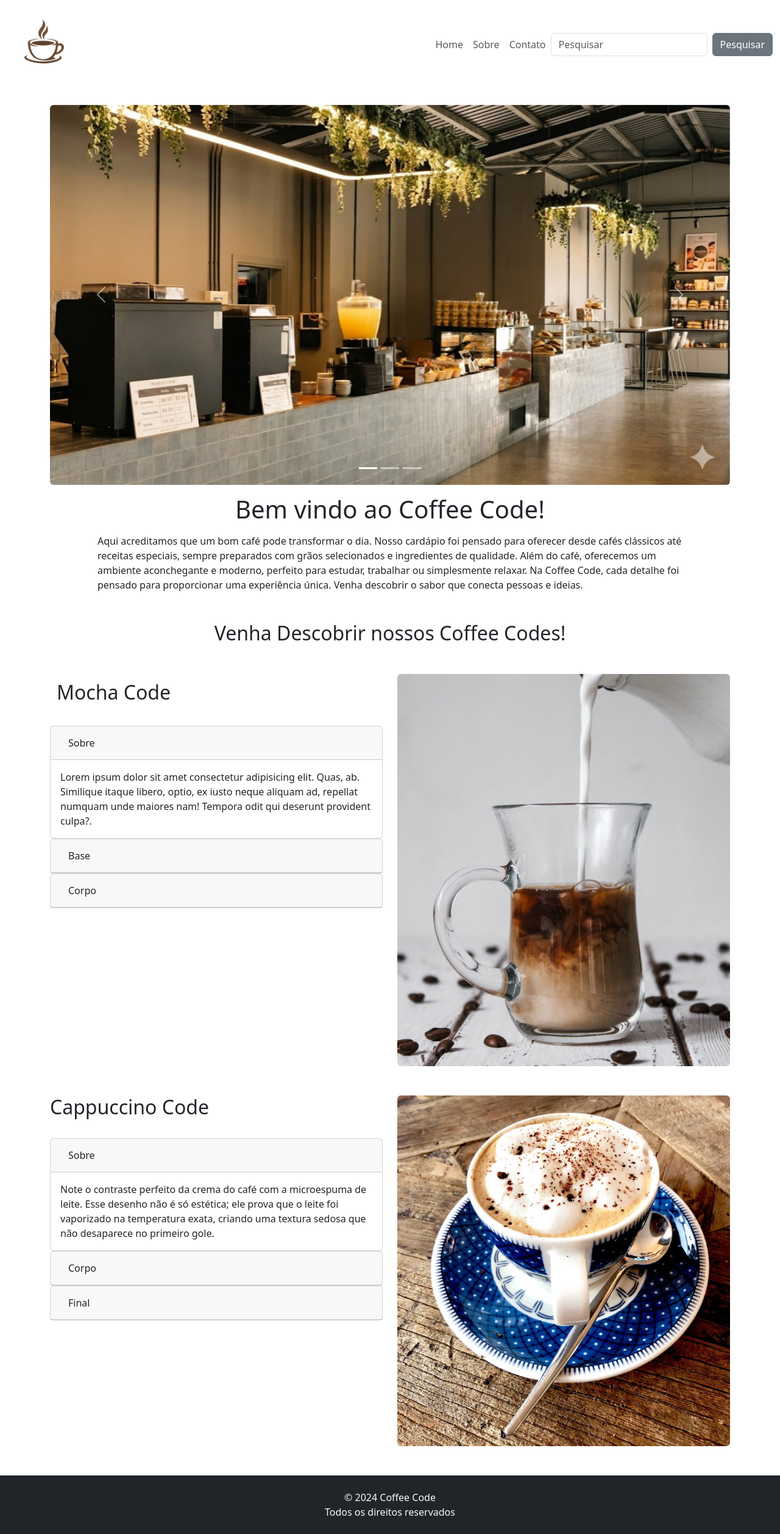
After one commit to SamuelMartins00/cafeteria, a Flask app: page / in a window 1280 px wide. The commit adds this page. Shown: the whole page at 61% size. Run offline with Flask 3, Linux system fonts and the light colour scheme.

Commit message:
feat app.py

```diff
--- a/app.py
+++ b/app.py
@@ -9,8 +9,11 @@ def hello():
 
 @app.route("/contatos")
 def user():
-    return render_template("contatos.html")
+    return render_template("contato.html")
 
-@app.route("/quemsomos")
+@app.route("/sobre")
 def who():
     return render_template("sobre.html")
+
+if __name__ == "__main__":
+    app.run (debug = True)
--- /dev/null
+++ b/templates/base.html
@@ -0,0 +1,60 @@
+<!DOCTYPE html>
+<html lang="pt-br">
+
+<head>
+  <meta charset="UTF-8">
+  <meta name="viewport" content="width=device-width, initial-scale=1.0">
+  <link rel="stylesheet" href="{{url_for('static', filename='/style.css')}}">
+  <title>Coffee Code{% block title %}{% endblock %}</title>
+  <link href="https://cdn.jsdelivr.net/npm/bootstrap@5.3.8/dist/css/bootstrap.min.css" rel="stylesheet"
+    integrity="sha384-sRIl4kxILFvY47J16cr9ZwB07vP4J8+LH7qKQnuqkuIAvNWLzeN8tE5YBujZqJLB" crossorigin="anonymous">
+</head>
+
+  <script src="https://cdn.jsdelivr.net/npm/bootstrap@5.3.8/dist/js/bootstrap.bundle.min.js"
+    integrity="sha384-FKyoEForCGlyvwx9Hj09JcYn3nv7wiPVlz7YYwJrWVcXK/BmnVDxM+D2scQbITxI"
+    crossorigin="anonymous"></script>
+
+  <header>
+    <div class="navbar navbar-expand-sm bg-muted navbar-muted">
+      <div class="container-fluid">
+        <a class="navbar-brand" href="/"><img class="img-fluid" style="max-width: 120px;"
+            src="{{url_for('static', filename='/logo3.0.png')}}" alt="logo"></a>
+        <button class="navbar-toggler" type="button" data-bs-toggle="collapse" data-bs-target="#collapsibleNavbar">
+          <span class="navbar-toggler-icon"></span>
+        </button>
+
+        <div class="collapse navbar-collapse" id="collapsibleNavbar">
+          <ul class="navbar-nav ms-auto">
+            <li class="nav-item">
+              <a class="nav-link" href="/">Home</a>
+            </li>
+            <li class="nav-item">
+              <a class="nav-link" href="/sobre">Sobre</a>
+            </li>
+            <li class="nav-item">
+              <a class="nav-link" href="/contatos">Contato</a>
+            </li>
+          </ul>
+
+          <form class="d-flex">
+            <input class="form-control me-2 h-99" type="text" placeholder="Pesquisar">
+            <button class="btn btn-secondary" type="button">Pesquisar</button>
+          </form>
+        </div>
+      </div>
+  </header>
+
+{% block content %} {% endblock %}
+
+  <footer class="bg-dark text-light text-center py-4 mt-5">
+    <div class="container">
+      <div>
+        <p class="mb-0">© 2024 Coffee Code</p>
+        <p class="mb-0">Todos os direitos reservados</p>
+      </div>
+    </div>
+  </footer>
+
+</body>
+
+</html>
--- a/index.html
+++ b/templates/index.html
@@ -1,50 +1,8 @@
-<!DOCTYPE html>
-<html lang="pt-br">
-
-<head>
-  <meta charset="UTF-8">
-  <meta name="viewport" content="width=device-width, initial-scale=1.0">
-  <link rel="stylesheet" href="./Style/style.css">
-  <title>Coffee Code</title>
-  <link href="https://cdn.jsdelivr.net/npm/bootstrap@5.3.8/dist/css/bootstrap.min.css" rel="stylesheet"
-    integrity="sha384-sRIl4kxILFvY47J16cr9ZwB07vP4J8+LH7qKQnuqkuIAvNWLzeN8tE5YBujZqJLB" crossorigin="anonymous">
-</head>
+{% extends "base.html" %}
+Coffee Code{% block title %}/home{% endblock %}
+{% block content %}
 
 <body>
-
-  <script src="https://cdn.jsdelivr.net/npm/bootstrap@5.3.8/dist/js/bootstrap.bundle.min.js"
-    integrity="sha384-FKyoEForCGlyvwx9Hj09JcYn3nv7wiPVlz7YYwJrWVcXK/BmnVDxM+D2scQbITxI"
-    crossorigin="anonymous"></script>
-
-  <header>
-    <div class="navbar navbar-expand-sm bg-muted navbar-muted">
-      <div class="container-fluid">
-        <a class="navbar-brand" href="index.html"><img class="img-fluid" style="max-width: 120px;"
-            src="./Imagem/logo3.0.png" alt=""></a>
-        <button class="navbar-toggler" type="button" data-bs-toggle="collapse" data-bs-target="#collapsibleNavbar">
-          <span class="navbar-toggler-icon"></span>
-        </button>
-
-        <div class="collapse navbar-collapse" id="collapsibleNavbar">
-          <ul class="navbar-nav ms-auto">
-            <li class="nav-item">
-              <a class="nav-link" href="index.html">Home</a>
-            </li>
-            <li class="nav-item">
-              <a class="nav-link" href="sobre.html">Sobre</a>
-            </li>
-            <li class="nav-item">
-              <a class="nav-link" href="contato.html">Contato</a>
-            </li>
-          </ul>
-
-          <form class="d-flex">
-            <input class="form-control me-2 h-99" type="text" placeholder="Pesquisar">
-            <button class="btn btn-secondary" type="button">Pesquisar</button>
-          </form>
-        </div>
-      </div>
-  </header>
 
   <main class="container">
     <div id="demo" class="carousel slide" data-bs-ride="carousel">
@@ -57,13 +15,13 @@
 
       <div class="carousel-inner rounded">
         <div class="carousel-item active">
-          <img src="./Imagem/carrossel1.jpg" alt="Cafeteria" class="d-block" style="width:100%">
+          <img src="{{url_for('static', filename='/carrossel1.jpg')}}" alt="Cafeteria" class="d-block" style="width:100%">
         </div>
         <div class="carousel-item">
-          <img src="./Imagem/carrossel2.jpg" alt="Cafeteria" class="d-block" style="width:100%">
+          <img src="{{url_for('static', filename='/carrossel2.jpg')}}" alt="Cafeteria" class="d-block" style="width:100%">
         </div>
         <div class="carousel-item">
-          <img src="./Imagem/carrossel3.jpg" alt="Cafeteria" class="d-block" style="width:100%">
+          <img src="{{url_for('static', filename='/carrossel3.jpg')}}" alt="Cafeteria" class="d-block" style="width:100%">
         </div>
       </div>
 
@@ -150,7 +108,7 @@
       </div>
 
       <div class="col-md-6">
-        <img src="./Imagem/mochaet2.jpg" alt="Mocha Café" class="img-fluid rounded">
+        <img src="{{url_for('static', filename='/mochaet2.jpg')}}" alt="Mocha Café" class="img-fluid rounded">
       </div>
 
     </div>
@@ -216,22 +174,11 @@
       </div>
 
       <div class="col-md-6">
-        <img src="./Imagem/cappuccino.jpg" alt="Mocha Café" class="img-fluid rounded w-65 h-65"
+        <img src="{{url_for('static', filename='/cappuccino.jpg')}}" alt="Mocha Café" class="img-fluid rounded w-65 h-65"
           style="object-fit: cover;">
       </div>
 
     </div>
   </article>
 
-  <footer class="bg-dark text-light text-center py-4 mt-5">
-    <div class="container">
-      <div>
-        <p class="mb-0">© 2024 Coffee Code</p>
-        <p class="mb-0">Todos os direitos reservados</p>
-      </div>
-    </div>
-  </footer>
-
-</body>
-
-</html>
+{% endblock %}
```
Also changed, not shown: contato.html (deleted, +0 -103 lines), sobre.html (deleted, +0 -104 lines), templates/contato.html (added, +48 -0 lines), templates/sobre.html (added, +50 -0 lines), static/cappuccino.jpg (renamed from Imagem/cappuccino.jpg), static/carrossel1.jpg (renamed from Imagem/carrossel1.jpg), static/carrossel2.jpg (renamed from Imagem/carrossel2.jpg), static/carrossel3.jpg (renamed from Imagem/carrossel3.jpg), static/equipe.jpg (renamed from Imagem/equipe.jpg), static/logo3.0.png (renamed from Imagem/logo3.0.png), static/mochaet2.jpg (renamed from Imagem/mochaet2.jpg), static/style.css (line endings or trailing spaces), 1 other file.
